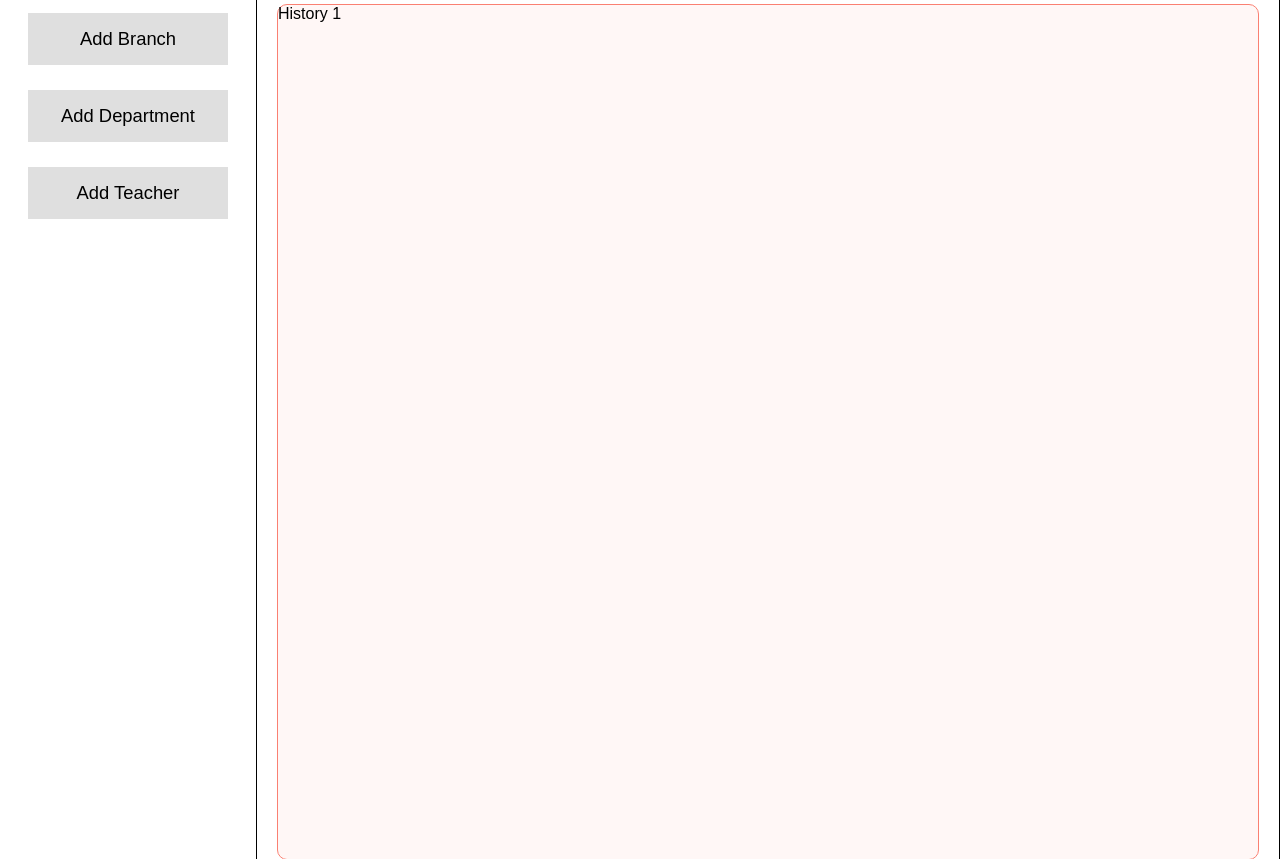
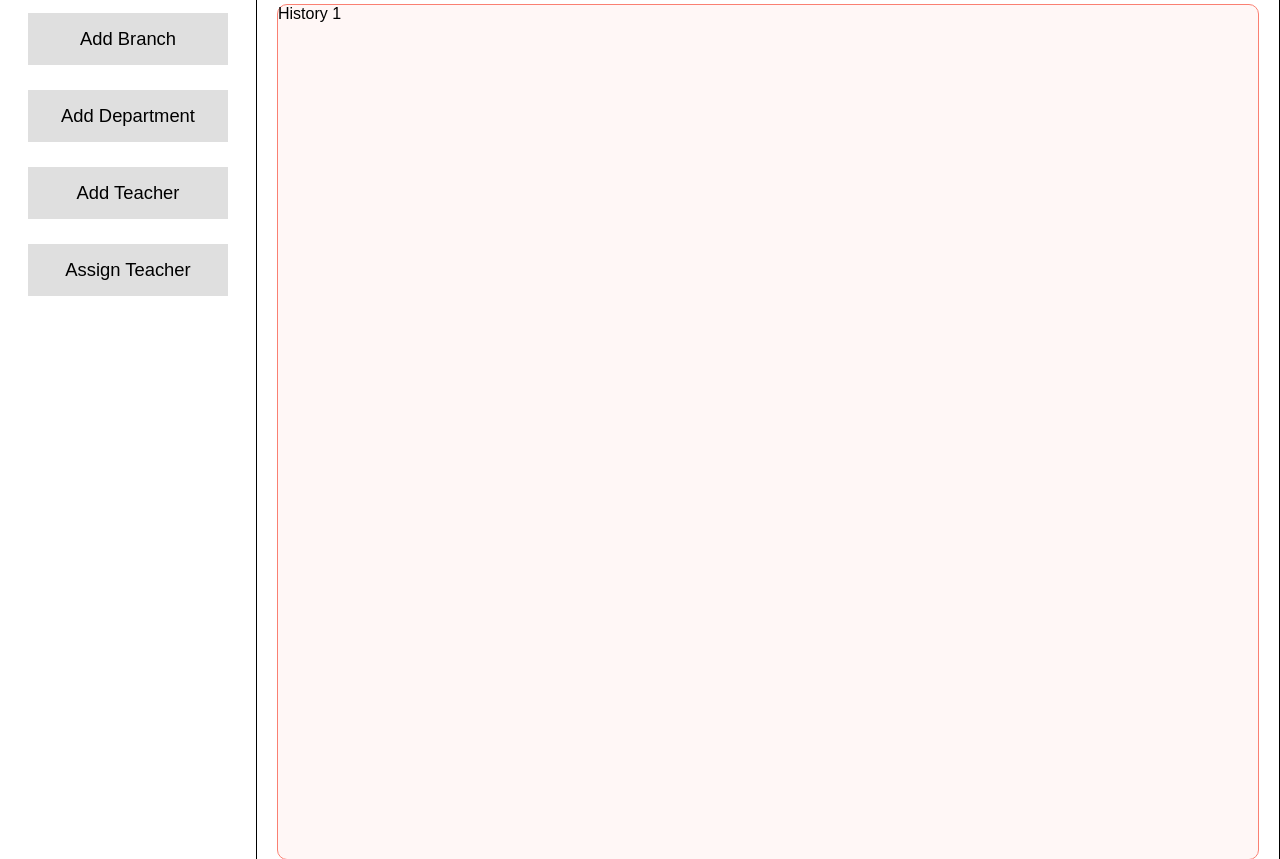
Before and after one commit to Satyanweshi01/Schedulo, a Flask app: page /home/ in a window 1280 px wide. Shown: the part 590-1449 px from the top of the page. Run offline with Flask 3, Linux system fonts and the light colour scheme.

Commit message:
assign teacher button add in home

```diff
--- a/app/blueprints/landing_after/templates/landing_after.html
+++ b/app/blueprints/landing_after/templates/landing_after.html
@@ -29,6 +29,11 @@
                             <button type="submit">Add Teacher</button>
                         </form>
                     </div>
+                                        <div class="btn">
+                        <form action="" method="">
+                            <button type="submit">Assign Teacher</button>
+                        </form>
+                    </div>
                 </div>
             </div>
             <div class="history-grid-area">
```
